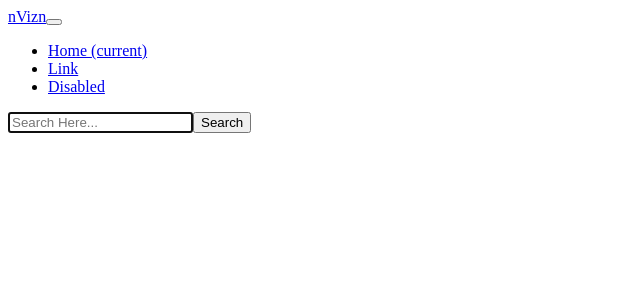
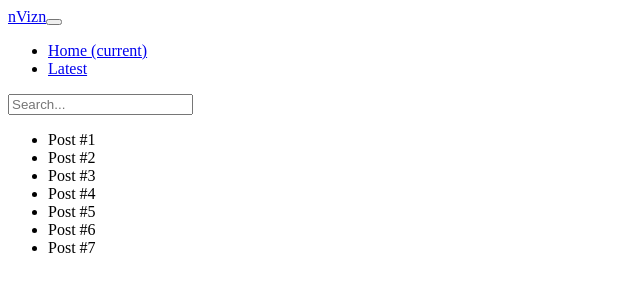
Before and after one commit to ev-dev/nvizn, a React app: page /latest in a window 1280 px wide. Shown: the top 300 px of the page, without its empty margins (0-640 px from the left). Built offline with nearby package versions, Linux system fonts and the light colour scheme; what bluebird would draw is missing.

Commit message:
Working on better growing search bar

```diff
--- a/package.json
+++ b/package.json
@@ -25,6 +25,7 @@
     "bluebird": "^3.5.1",
     "bootstrap": "^4.0.0-beta",
     "express": "^4.16.2",
+    "font-awesome": "^4.7.0",
     "jquery": "^3.2.1",
     "katex": "^0.9.0-alpha",
     "popper.js": "^1.12.5",
--- /dev/null
+++ b/src/components/Feed.jsx
@@ -0,0 +1,17 @@
+import React from 'react'
+
+const Feed = () => (
+  <div>
+    <ul>
+      <li>Post #1</li>
+      <li>Post #2</li>
+      <li>Post #3</li>
+      <li>Post #4</li>
+      <li>Post #5</li>
+      <li>Post #6</li>
+      <li>Post #7</li>
+    </ul>
+  </div>
+)
+
+export default Feed
--- a/src/components/Nav.jsx
+++ b/src/components/Nav.jsx
@@ -1,8 +1,8 @@
 import React, { Component } from 'react'
+import { withRouter, Link } from 'react-router-dom'
 import { connect } from 'react-redux'
 
 import { fetchResults_ARXIV } from '../reducers/arxiv'
-import SearchBar from './SearchBar'
 
 class Nav extends Component {
   constructor(props) {
@@ -20,17 +20,17 @@ class Nav extends Component {
   }
 
   handleQuerySubmit = evt => {
-    const { fetchResults_ARXIV, history } = this.props
+    const { fetchResults_ARXIV } = this.props
     const { queryInput } = this.state
     evt.preventDefault()
     fetchResults_ARXIV(queryInput)
-    history.push(`/results/${queryInput}`)
+    this.props.history.push(`/results/${queryInput}`)
   }
 
   render() {
     return (
       <nav className='navbar navbar-expand-md navbar-dark bg-dark'>
-        <a className='navbar-brand' href='#'>nVizn</a>
+        <Link to='/' className='navbar-brand'>nVizn</Link>
         <button
           className='navbar-toggler'
           type='button'
@@ -46,23 +46,20 @@ class Nav extends Component {
         <div className='collapse navbar-collapse' id='navbarSupportedContent'>
           <ul className='navbar-nav mr-auto'>
             <li className='nav-item active'>
-              <a className='nav-link' href='#'>
+              <Link to='/' className='nav-link'>
                 Home <span className='sr-only'>(current)</span>
-              </a>
+              </Link>
             </li>
             <li className='nav-item'>
-              <a className='nav-link' href='#'>Link</a>
-            </li>
-            <li className='nav-item'>
-              <a className='nav-link disabled' href='#'>Disabled</a>
+              <Link to='/feed' className='nav-link'>Latest</Link>
             </li>
           </ul>
-          <form
-            className='form-inline my-2 my-lg-0'
+          {/* <form
+            className='form-inline my-2 my-lg-0 query-form'
             onSubmit={this.handleQuerySubmit}>
             <input
               className='form-control animated-search-form'
-              type='text'
+              type='search'
               name='search'
               placeholder='Search Here...'
               autoFocus
@@ -74,7 +71,13 @@ class Nav extends Component {
             >
               Search
             </button>
-          </form>
+          </form> */}
+          <div className="box">
+            <div className="container-2">
+                <span className="icon"><i className="fa fa-search"></i></span>
+                <input type="search" id="search" placeholder="Search..." />
+            </div>
+          </div>
         </div>
       </nav>
     )
@@ -87,4 +90,4 @@ class Nav extends Component {
 
 const mapDispatch = { fetchResults_ARXIV }
 
-export default connect(null, mapDispatch)(Nav)
+export default withRouter(connect(null, mapDispatch)(Nav))
--- a/src/components/ResultList.jsx
+++ b/src/components/ResultList.jsx
@@ -3,11 +3,16 @@ import { connect } from 'react-redux'
 
 import SingleResult from './SingleResult'
 
-const ResultList = ({ queryResults }) => (
-  <div className="result-list-container">
-    {queryResults && queryResults.map(result => (
-      <SingleResult resultData={result} key={result.id[0]}/>
-    ))}
+const ResultList = ({ queryResults, match }) => (
+  <div>
+    <h1 className="title">Results for
+      <span id='result-query'>{match.params.query}</span>
+    </h1>
+    <div className="result-list-container">
+      {queryResults && queryResults.map(result => (
+        <SingleResult resultData={result} key={result.id[0]}/>
+      ))}
+    </div>
   </div>
 )
 
--- a/src/index.jsx
+++ b/src/index.jsx
@@ -1,6 +1,6 @@
 import React, { Component } from 'react'
 import { render } from 'react-dom'
-import { BrowserRouter as Router } from 'react-router-dom'
+import { BrowserRouter as Router, withRouter } from 'react-router-dom'
 import { Provider } from 'react-redux'
 
 import 'bootstrap'
@@ -10,14 +10,12 @@ import store from './store'
 import Routes from './routes'
 import Nav from './components/Nav'
 
-
 const App = () => (
   <div>
     <Nav />
     <Routes />
   </div>
 )
-
 
 render(
   <Provider store={store}>
--- a/src/routes.jsx
+++ b/src/routes.jsx
@@ -2,11 +2,14 @@ import React from 'react'
 import { Switch, Route } from 'react-router-dom'
 
 import Home from './components/Home'
+import ResultList from './components/ResultList'
+import Feed from './components/Feed'
 
 const Routes = () => (
   <Switch>
     <Route exact path='/' component={Home} />
-    <Route path='/search' component={Home} />
+    <Route path='/results/:query' component={ResultList} />
+    <Route path='/latest' component={Feed} />
   </Switch>
 )
 
--- a/src/styles/index.scss
+++ b/src/styles/index.scss
@@ -6,11 +6,12 @@
 // @import "~foundation-sites/scss/foundation";
 // @include foundation-everything(true);
 @import "~bootstrap/scss/bootstrap";
-
+@import "~font-awesome/scss/font-awesome";
 
 /* - Custom Imports - */
 @import "./results";
-@import "./search";
+@import "./searchbar";
+// @import "./search";
 
 
 /* - Media Queries - */
--- /dev/null
+++ b/src/styles/searchbar.scss
@@ -0,0 +1,74 @@
+
+.box {
+  margin: 100px auto;
+  width: 300px;
+  height: 50px;
+}
+
+.container-2 {
+  width: 300px;
+  vertical-align: middle;
+  white-space: nowrap;
+  position: relative;
+}
+
+.container-2 input#search {
+  width: 50px;
+  height: 50px;
+  background: #2b303b;
+  border: none;
+  font-size: 10pt;
+  float: left;
+  color: #262626;
+  padding-left: 35px;
+  -webkit-border-radius: 5px;
+  -moz-border-radius: 5px;
+  border-radius: 5px;
+  color: #fff;
+  -webkit-transition: width .55s ease;
+  -moz-transition: width .55s ease;
+  -ms-transition: width .55s ease;
+  -o-transition: width .55s ease;
+  transition: width .55s ease;
+}
+
+.container-2 input#search::-webkit-input-placeholder {
+  color: #65737e;
+}
+
+.container-2 input#search:-moz-placeholder {
+  /* Firefox 18- */
+  color: #65737e;
+}
+
+.container-2 input#search::-moz-placeholder {
+  /* Firefox 19+ */
+  color: #65737e;
+}
+
+.container-2 input#search:-ms-input-placeholder {
+  color: #65737e;
+}
+
+.container-2 .icon {
+  position: absolute;
+  top: 50%;
+  margin-left: 17px;
+  margin-top: 17px;
+  z-index: 1;
+  color: #4f5b66;
+}
+
+.container-2 input#search:focus,
+.container-2 input#search:active {
+  outline: none;
+  width: 300px;
+}
+
+.container-2:hover input#search {
+  width: 300px;
+}
+
+.container-2:hover .icon {
+  color: #93a2ad;
+}
```
Also changed, not shown: src/styles/search.scss (+20 -3 lines), 1 other file (tests, documents, lock files or other folders).
